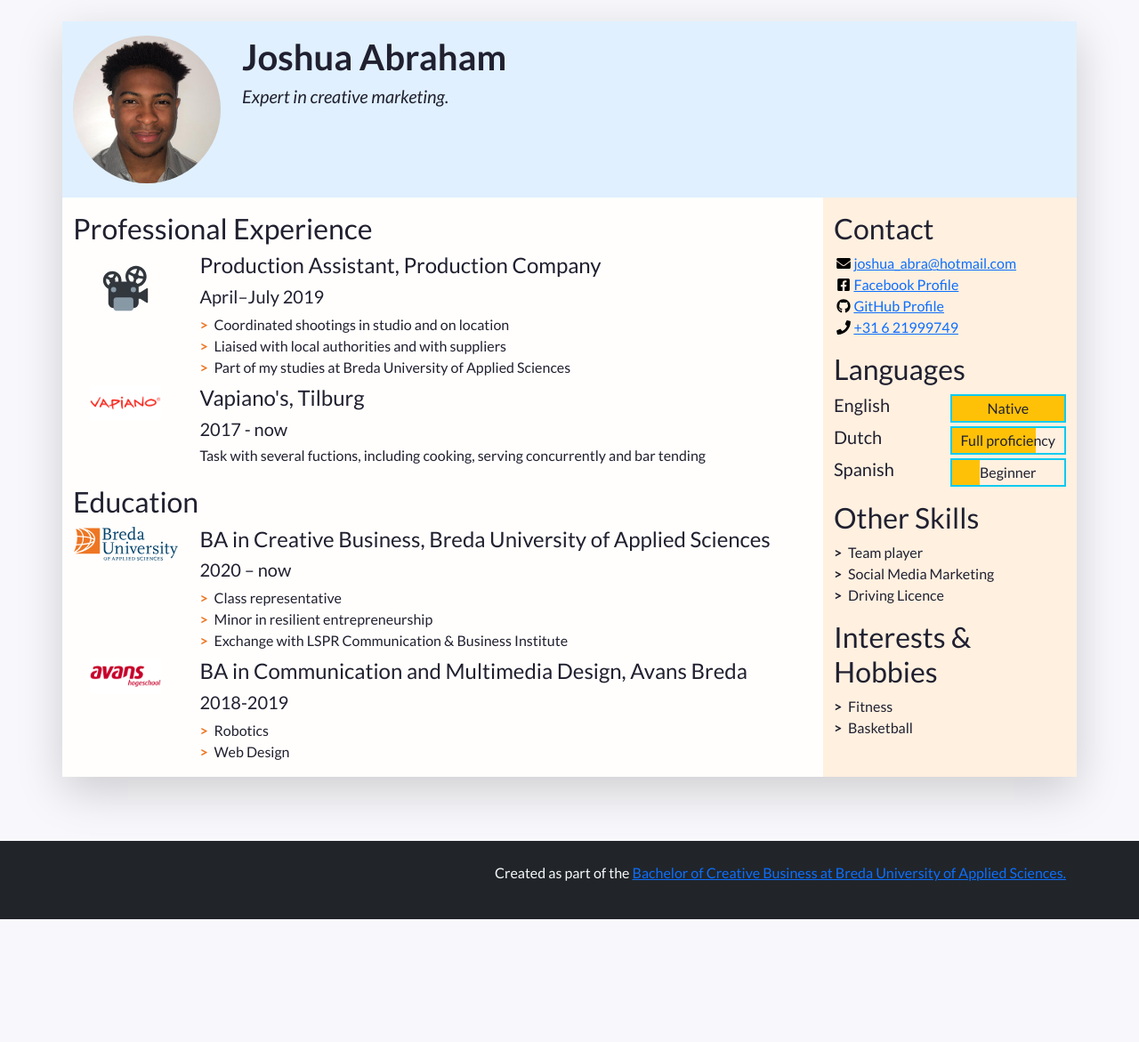
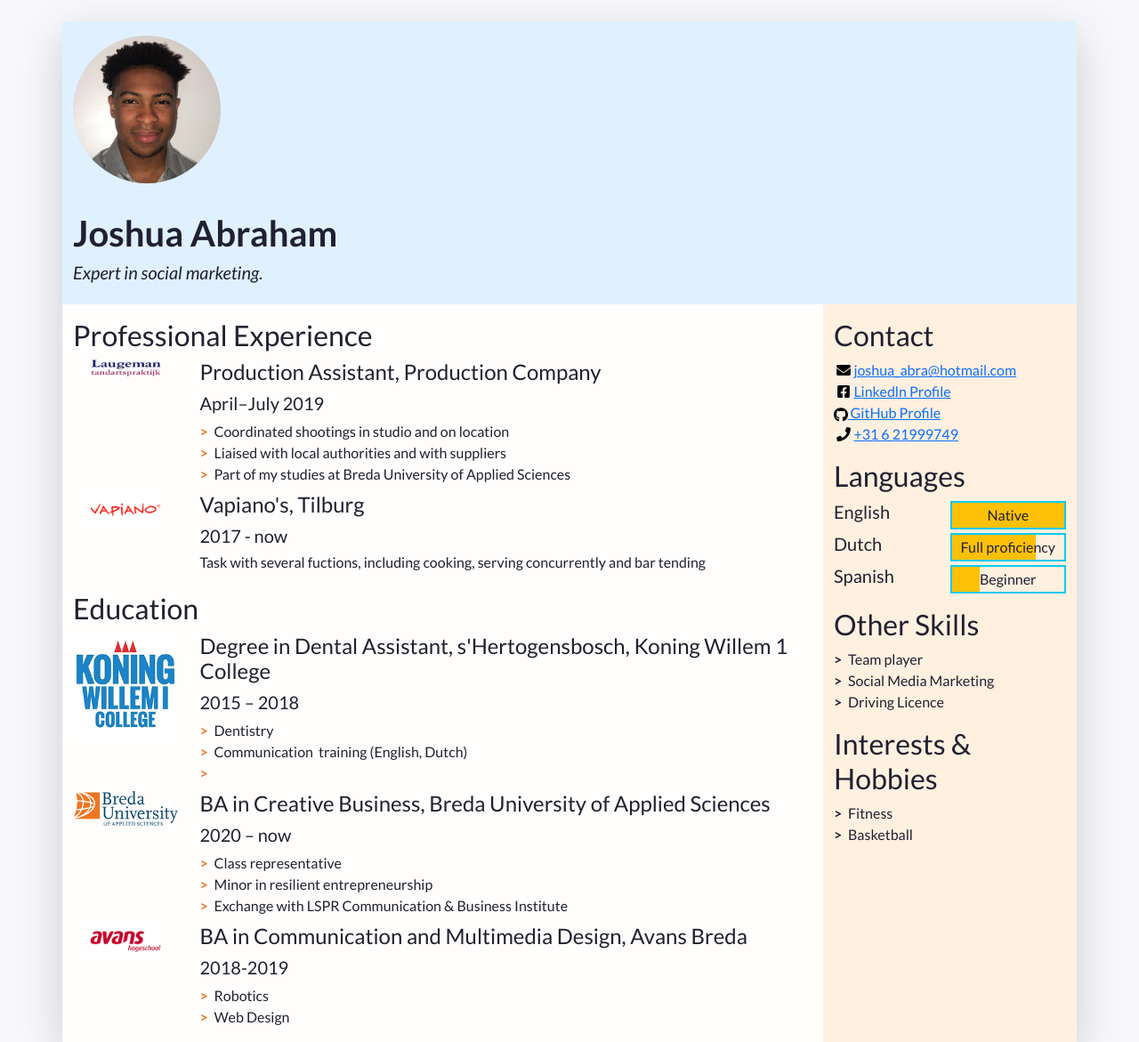
Before and after one commit to Juiswa/Proffesional-Cv, a plain HTML site: page index.html in a window 1280 px wide. Shown: the top 1171 px of the page at 89% size. Before the commit the page ends 1033 px from the top, so only its background shows below. Drawn offline with nearby package versions, Linux system fonts and the light colour scheme.

Commit message:
what I have done today
Added Laugeman logo
added Koning Willem 1 logo
Added the school Koning willem 1
Added the job Laugeman

```diff
--- a/index.html
+++ b/index.html
@@ -38,7 +38,7 @@
         <header> is a semantic element: it works exactly like <div>, but it gives information about the role of the code below.
         The "row" class is used for the Bootstrap grid.
       -->
-      <header class="row resume-header justify-content-center">
+      <header class="row resume-header">
         <!--
           A container to wrap around the portrait and align it. We use Bootstrap grid columns.
           This constrains the portrait to columns of decreasing sizes
@@ -53,9 +53,9 @@
         <!--
           A container to wrap around your name and tagline. Full-width at small size, then columns of increasing size.
         -->
-        <div class="col-12 col-sm-8 col-md-9 col-lg-10 my-3 header-content">
+        <div class="my-3 header-content float-end">
           <h1 class="fw-bolder">Joshua Abraham</h1>
-          <h5 class="fst-italic tagline">Expert in creative marketing.</h5>
+          <h5 class="fst-italic tagline">Expert in social marketing.</h5>
         </div>
       </header>
 
@@ -86,7 +86,7 @@
               <li class="biography-item row mb-2">
                 <!-- We're using a grid inside a grid so we can align logos and text -->
                 <div class="logo-container col-3 col-sm-2 col-md-3 col-lg-2">
-                  <img class="biography-logo mw-100 d-block mx-auto" src="images/employers/projector.svg" alt="Company logo" width="80">
+                  <img class="biography-logo mw-100 d-block mx-auto" src="images/employers/Laugeman_Logo_naam_slogan.jpg" alt="Company logo" width="80">
                 </div>
                 <div class="biography-contents col-9 col-sm-10 col-md-9 col-lg-10">
                   <h4>Production Assistant, Production Company</h4>
@@ -126,6 +126,21 @@
               <!-- Top item in education. And by "top", I mean a Bachelor in Creative Business at BUas. -->
               <li class="biography-item row mb-2">
                 <div class="logo-container col-3 col-sm-2 col-md-3 col-lg-2">
+                  <img class="biography-logo mw-100 d-block mx-auto" src="images/schools/koningWillem.jpg" alt="School logo" width="120">
+                </div>
+                <div class="biography-contents col-9 col-sm-10 col-md-9 col-lg-10">
+                  <h4>Degree in Dental Assistant, s'Hertogensbosch, Koning Willem 1 College</h4>
+                  <h5>2015 – 2018</h5>
+                  <!-- Use the list below to talk about minors, exchanges, extra-curricular activities. -->
+                  <ul class="biography-details list-unstyled">
+                    <li>Dentistry&nbsp;&nbsp;</li>
+                    <li>Communication&nbsp; training (English, Dutch)&nbsp; &nbsp;&nbsp;</li>
+                    <li>&nbsp;</li>
+                  </ul>
+                </div>
+              </li>
+  <li class="biography-item row mb-2">
+                <div class="logo-container col-3 col-sm-2 col-md-3 col-lg-2">
                   <img class="biography-logo mw-100 d-block mx-auto" src="images/schools/logo-buas.svg" alt="School logo" width="120">
                 </div>
                 <div class="biography-contents col-9 col-sm-10 col-md-9 col-lg-10">
@@ -139,7 +154,6 @@
                   </ul>
                 </div>
               </li>
-
               <!-- 2nd item in education -->
               <li class="biography-item row mb-2">
                 <div class="logo-container col-3 col-sm-2 col-md-3 col-lg-2">
@@ -185,19 +199,19 @@
                 </a>
               </li>
               <li class="contact-item">
-                <a class="d-flex align-items-center" href="https://facebook.com/" target="_blank">
+                <a class="d-flex align-items-center" href=https://www.linkedin.com/learning/?u target="_blank">
                   <img class="contact-icon" src="images/icons/facebook.svg" alt="Facebook">
-                  Facebook Profile
+                  Linkedln Profile
                 </a>
               </li>
               <li class="contact-item">
-                <a class="d-flex align-items-center" href="https://github.com/" target="_blank">
+                <a class="align-items-center" href=https://github.com/ target="_blank">
                   <img class="contact-icon" src="images/icons/github.svg" alt="LinkedIn">
                   GitHub Profile
                 </a>
               </li>
               <li class="contact-item">
-                <a class="d-flex align-items-center" href="tel:+31612345678" target="_blank">
+                <a class="d-flex align-items-center" href="tel:+31621999749" target="_blank">
                   <img class="contact-icon" src="images/icons/phone.svg" alt="Mobile Phone">
                   +31 6 21999749
                 </a>
```
Also changed, not shown: images/employers/Laugeman_Logo_naam_slogan.jpg (added), images/schools/koningWillem.jpg (added).
